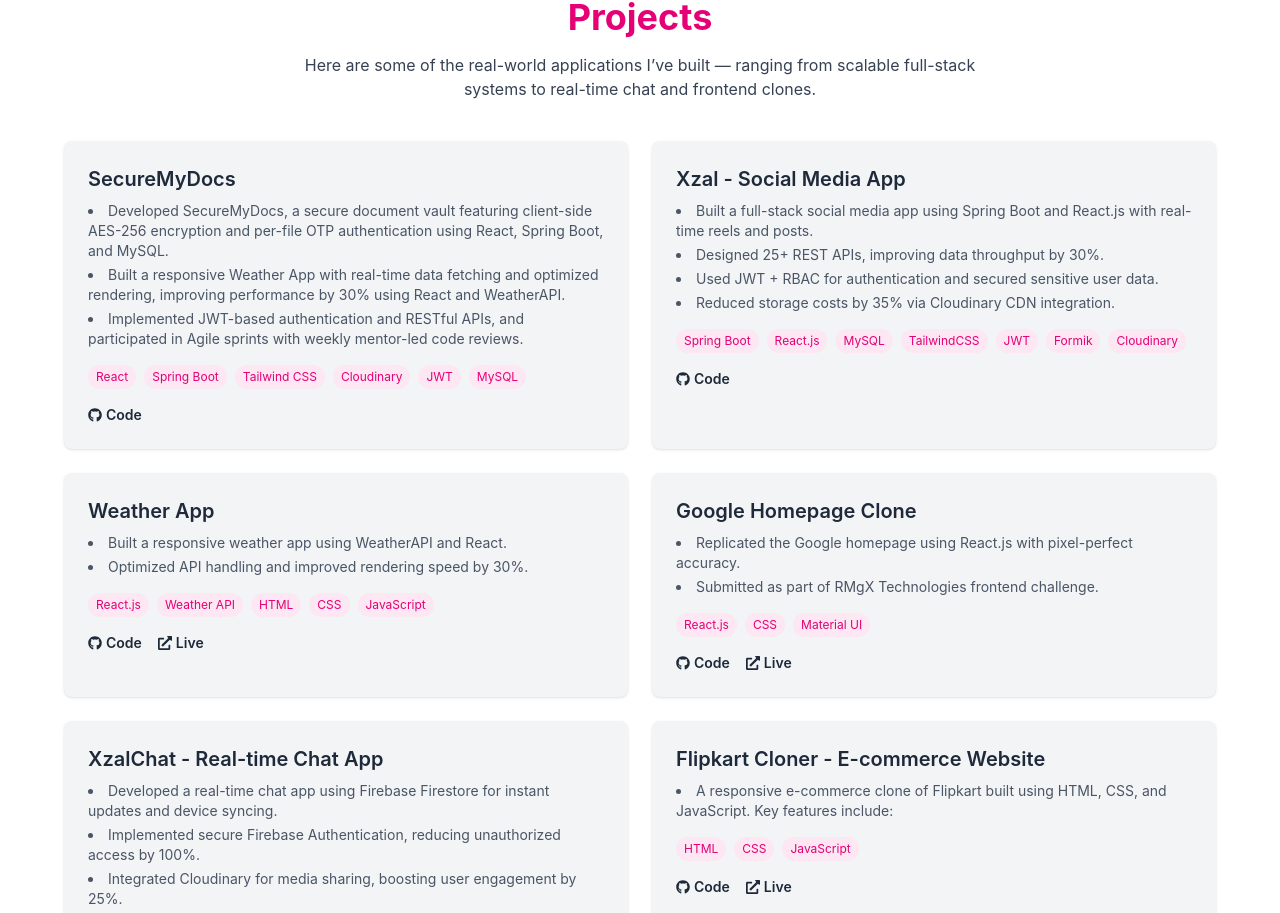
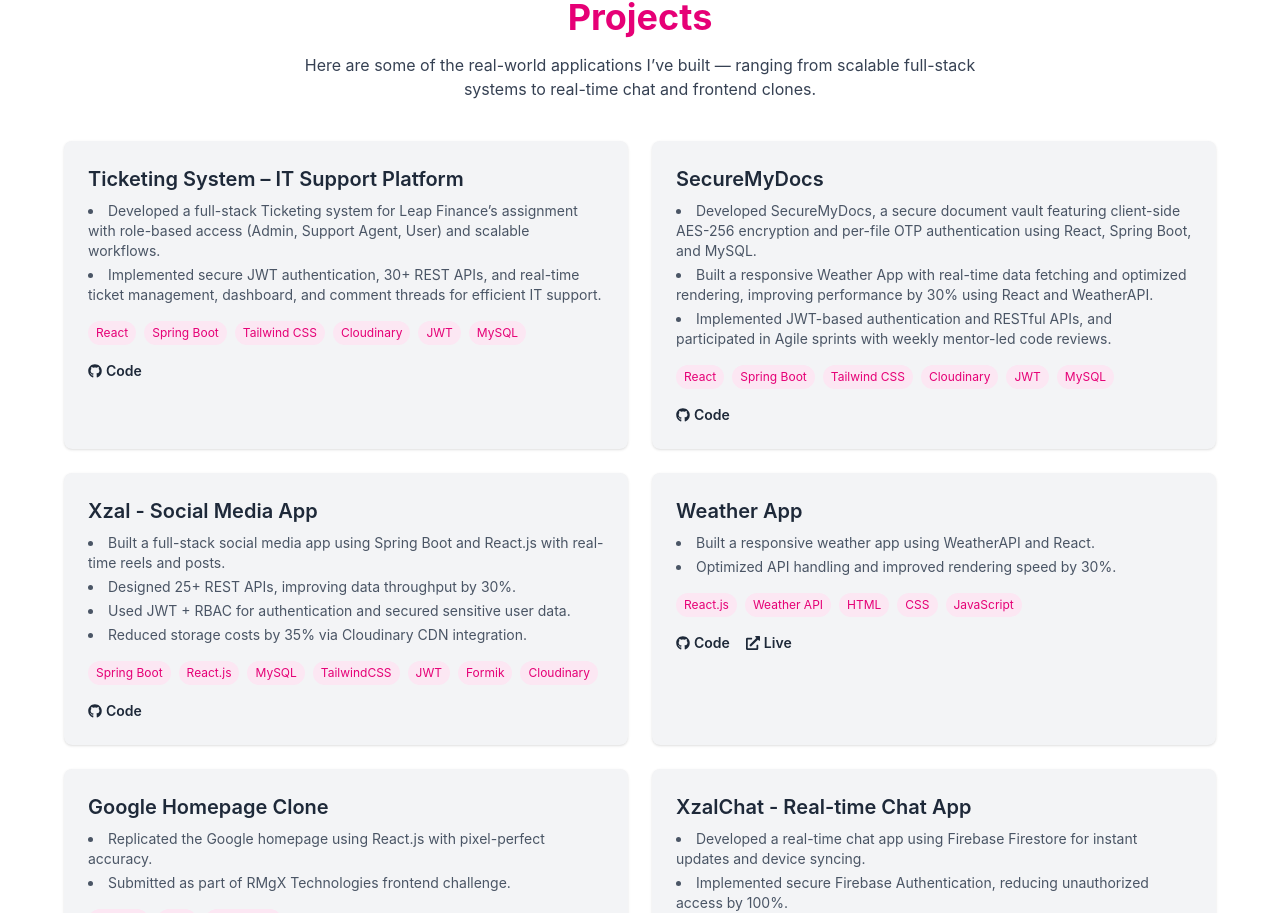
Before and after one commit to Santu-kumar364/My-Portfolio, a React (Vite) app: page / in a window 1280 px wide. Shown: the part 2455-3368 px from the top of the page. Built offline with nearby package versions, Linux system fonts and the light colour scheme.

Commit message:
update resume

```diff
--- a/src/components/Navbar.jsx
+++ b/src/components/Navbar.jsx
@@ -17,7 +17,7 @@
     "Web Developer",
   ];
 
-  const resumeLink = "https://drive.google.com/uc?export=download&id=1iSMyZQ1n0wbY2MMhz-qxAiYwD3UK1QwA";
+  const resumeLink = "https://drive.google.com/uc?export=download&id=1Zr9eYMua0VfhPMB6FK9L3Dq7dPoi9gnB";
 
   useEffect(() => {
     const handleScroll = () => {
--- a/src/components/Projects.jsx
+++ b/src/components/Projects.jsx
@@ -3,13 +3,37 @@
 
 const projects = [
   {
+    title: "Ticketing System – IT Support Platform",
+    description: [
+      "Developed a full-stack Ticketing system for Leap Finance’s assignment with role-based access (Admin, Support Agent, User) and scalable workflows.",
+      "Implemented secure JWT authentication, 30+ REST APIs, and real-time ticket management, dashboard, and comment threads for efficient IT support.",
+    ],
+    tech: [
+      "React",
+      "Spring Boot",
+      "Tailwind CSS",
+      "Cloudinary",
+      "JWT",
+      "MySQL",
+    ],
+    codeLink:
+      "https://github.com/Santu-kumar364/Ticketing-System-IT-Support-Platform",
+  },
+  {
     title: "SecureMyDocs",
     description: [
       "Developed SecureMyDocs, a secure document vault featuring client-side AES-256 encryption and per-file OTP authentication using React, Spring Boot, and MySQL.",
-       "Built a responsive Weather App with real-time data fetching and optimized rendering, improving performance by 30% using React and WeatherAPI." ,
-       "Implemented JWT-based authentication and RESTful APIs, and participated in Agile sprints with weekly mentor-led code reviews.",
+      "Built a responsive Weather App with real-time data fetching and optimized rendering, improving performance by 30% using React and WeatherAPI.",
+      "Implemented JWT-based authentication and RESTful APIs, and participated in Agile sprints with weekly mentor-led code reviews.",
     ],
-    tech: ["React", "Spring Boot", "Tailwind CSS", "Cloudinary", "JWT", "MySQL"],
+    tech: [
+      "React",
+      "Spring Boot",
+      "Tailwind CSS",
+      "Cloudinary",
+      "JWT",
+      "MySQL",
+    ],
     codeLink: "https://github.com/Santu-kumar364/secureMyDocs",
   },
 
@@ -50,7 +74,7 @@
     ],
     tech: ["React.js", "CSS", "Material UI"],
     codeLink: "https://github.com/Santu-kumar364/google-homepage-clone",
-    liveLink: "https://google-homepage-clone.onrender.com/"
+    liveLink: "https://google-homepage-clone.onrender.com/",
   },
   {
     title: "XzalChat - Real-time Chat App",
```
